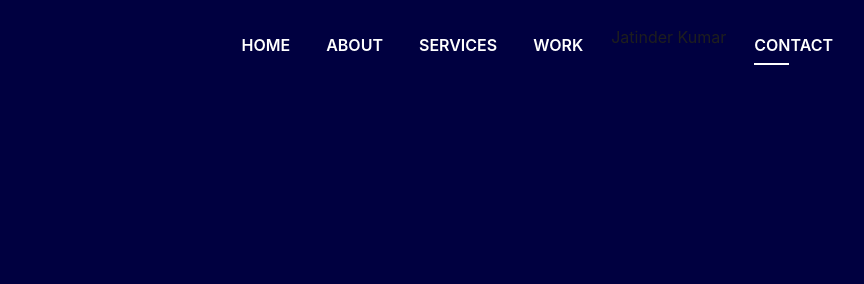
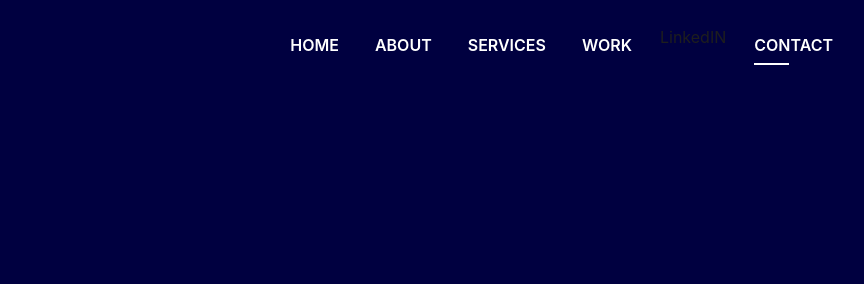
Before and after one commit to JWebDeveloper/JWebDeveloper, a plain HTML site: page index.html in a window 1280 px wide. Shown: the top 284 px of the page, without its empty margins (344-1208 px from the left). Drawn offline with Linux system fonts and the light colour scheme; files whose address does not match are found by name.

Commit message:
Update index.html

```diff
--- a/index.html
+++ b/index.html
@@ -53,7 +53,7 @@
                     </li>
                     <li class="nav-item">
 <!--                         <a class="nav-link js-scroll" href="#blog">Blog</a> -->
-                      <div class="badge-base LI-profile-badge" data-locale="en_US" data-size="large" data-theme="dark" data-type="HORIZONTAL" data-vanity="jatinderkumarjk" data-version="v1"><a class="badge-base__link LI-simple-link" href="https://in.linkedin.com/in/jatinderkumarjk?trk=profile-badge">Jatinder Kumar</a></div>
+                      <div class="badge-base LI-profile-badge" data-locale="en_US" data-size="large" data-theme="dark" data-type="HORIZONTAL" data-vanity="jatinderkumarjk" data-version="v1"><a class="badge-base__link LI-simple-link" href="https://in.linkedin.com/in/jatinderkumarjk?trk=profile-badge">LinkedIN</a></div>
 
                     </li>
                     <li class="nav-item">
```
